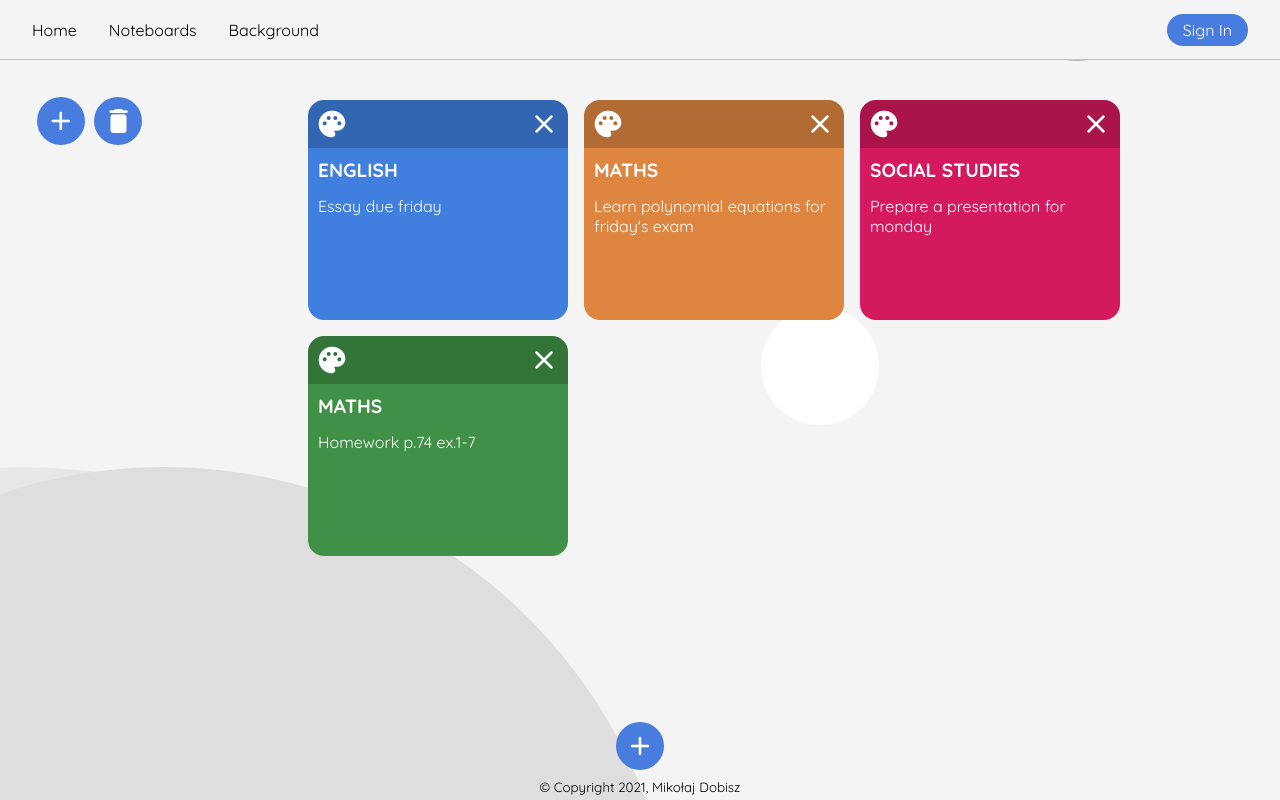
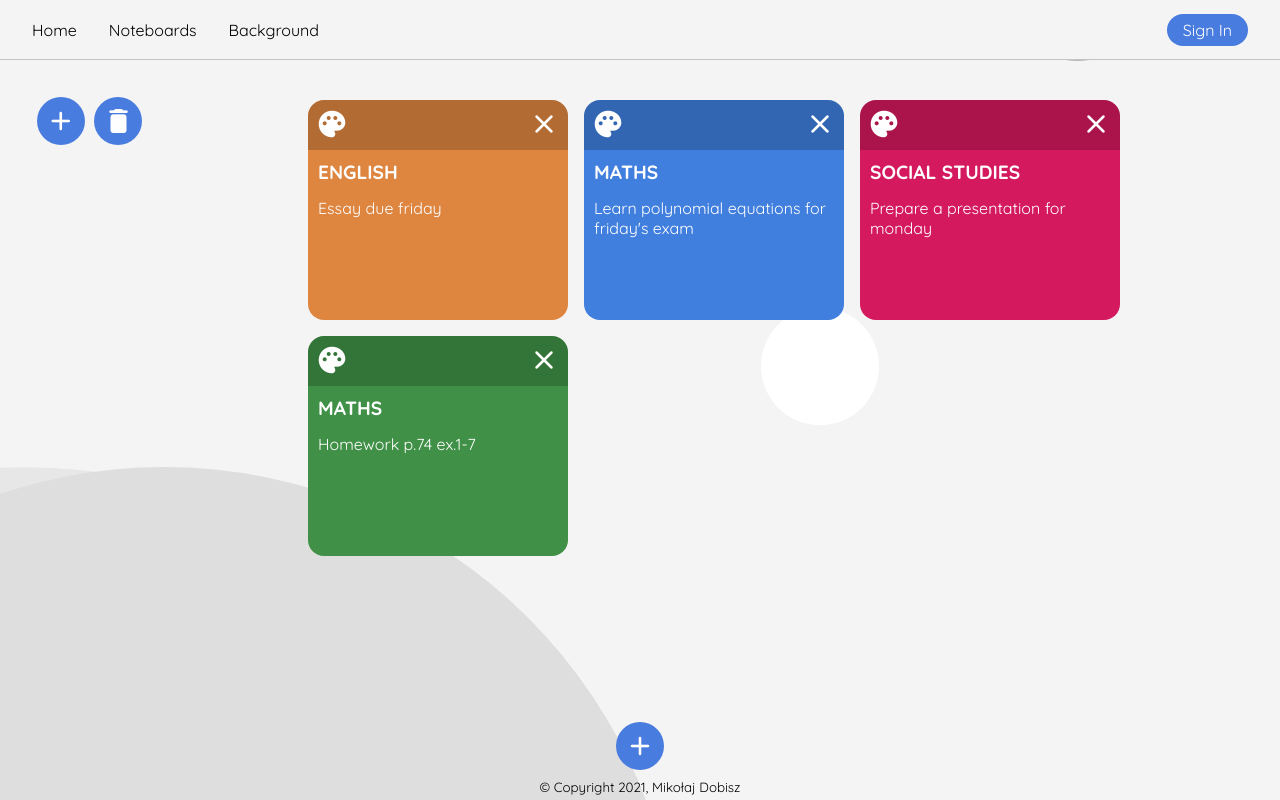
Before and after one commit to mikolajdobisz/simple-notes, a Next.js app: page /noteboards in a window 1280 px wide. Built offline with nearby package versions, Linux system fonts and the light colour scheme.

Commit message:
improved notes functiality

```diff
--- a/components/Note.js
+++ b/components/Note.js
@@ -1,35 +1,90 @@
-import React, { useEffect } from 'react'
+import React, { useEffect, useState } from 'react'
 import TextareaAutosize from 'react-textarea-autosize'
 import styles from '../styles/modules/Note.module.scss'
+import settings from '../scripts/settings.json'
 
 const Note = ({title, text, color, customStyle, readonly}) => {
 
+  const [unsaved, setUnsaved] = useState(false);
+  //states connected with text values
+  const [textVal, setTextVal] = useState();
+  const [titleVal, setTitleVal] = useState();
+  //states connected with color
+  const [colorMenu, setColorMenu] = useState(false);
+
+  useEffect(() => {
+    if(textVal == text && titleVal == title){
+      if(unsaved) setUnsaved(false)
+    }
+    else{
+      if(!unsaved) setUnsaved(true)
+    }
+  }, [textVal, titleVal])
+
+  useEffect(() => {
+    setTextVal(text);
+    setTitleVal(title);
+  }, [title, text])
+
+  const saveChangesButton = () => {
+    // ### Make note save to storage or db
+    setUnsaved(false);
+  }
+
+  const colorStyle = {backgroundColor: settings['notes-colors'][color]}
+
   return (
-    <div style={customStyle} className={styles.Note + " " + color}>
+    <div style={customStyle}>
+      {colorMenu &&
+      <div
+        className={styles.colorsMenu}
+        style={colorStyle}
+      >
+          halo
+      </div>
+      }
+      <div style={colorStyle} className={styles.Note}>
         <div className={styles.nav}>
-        <i className="material-icons-round icon">
+          <i
+            className={"material-icons-round icon " + styles.icon}
+            onClick={() => {setColorMenu(!colorMenu)}}
+          >
             palette
           </i>
-        <i className="material-icons-round icon">
+          <span>
+            {
+              unsaved &&
+              <i
+                className={"material-icons-round icon " + styles.icon}
+                onClick={saveChangesButton}
+              >
+                done
+              </i>
+            }
+            <i className={"material-icons-round icon " + styles.icon}>
               close
             </i>
+          </span>
         </div>
         <div className={styles.title}>
           <TextareaAutosize
           maxLength="64"
           placeholder="Title"
           spellCheck="false"
-        defaultValue={title}
+          defaultValue={titleVal}
           readOnly={readonly}
+          onInput={e => {setTitleVal(e.target.value)}}
           />
         </div>
         <div className={styles.text}>
           <TextareaAutosize
           placeholder="Text"
           spellCheck="false"
-        defaultValue={text}
+          defaultValue={textVal}
           readOnly={readonly}
+          onInput={e => {setTextVal(e.target.value)}}
           />
+        </div>
       </div>
     </div>
   )
--- a/components/NotesContainer.js
+++ b/components/NotesContainer.js
@@ -14,22 +14,22 @@ const NotesContainer = ({noteboard}) => {
         <Note
           title="English"
           text="Essay due friday"
-          color="blue"
+          color={0}
         />
         <Note
           title="Maths"
           text="Learn polynomial equations for friday's exam"
-          color="orange"
+          color={1}
         />
         <Note
           title="Social studies"
           text="Prepare a presentation for monday"
-          color="pink"
+          color={2}
         />
         <Note
           title="Maths"
           text="Homework p.74 ex.1-7"
-          color="green"
+          color={3}
         />
       </div>
     </div>
--- a/scripts/settings.json
+++ b/scripts/settings.json
@@ -4,5 +4,8 @@
   "circle-friction": 0.05,
   "circle-colors": [
     "#FFFFFF", "#E7E7E7", "#DEDEDE", "#B7B7B7"
+  ],
+  "notes-colors": [
+    "#de8540", "#407fde", "#d4195e", "#409147"
   ]
 }
--- a/styles/modules/Note.module.scss
+++ b/styles/modules/Note.module.scss
@@ -2,9 +2,9 @@
 
 .Note{
   color: $primary-1;
-  border-radius: 16px;
-  overflow: hidden;
-  width: 260px;
+  border-radius: $note-border-radius;
+
+  width: $note-width;
   min-height: 220px;
   margin: 0.5rem;
 
@@ -13,6 +13,12 @@
     justify-content: space-between;
     background-color: $darken;
     padding: 0.5rem;
+    border-radius:
+    $note-border-radius $note-border-radius 0 0;
+
+    > span{
+      line-height: 1em;
+    }
   }
 
   .title, .text{
@@ -57,3 +63,17 @@
     padding: 0.3rem 0.5rem 0.5rem 0.5rem;
   }
 }
+
+.icon{
+  cursor: pointer;
+  &:hover{
+    transform: scale(1.2);
+  }
+}
+
+.colorsMenu{
+  z-index: 10;
+  padding: 1rem;
+  border-radius: $note-border-radius;
+  margin: 0.5rem 0.5rem 0 0.5rem;
+}
--- a/styles/variables.scss
+++ b/styles/variables.scss
@@ -25,6 +25,8 @@ $notesControls-height: 60px;
 
 $transition-function: cubic-bezier(0.215, 0.610, 0.355, 1);
 
+$note-width: 260px;
+$note-border-radius: 16px;
 
 //Material shadows
 $shadow-1: 0 2px 2px 0 rgba(0,0,0,0.14),
```
Lines whose indentation alone changed are shown as unchanged.
